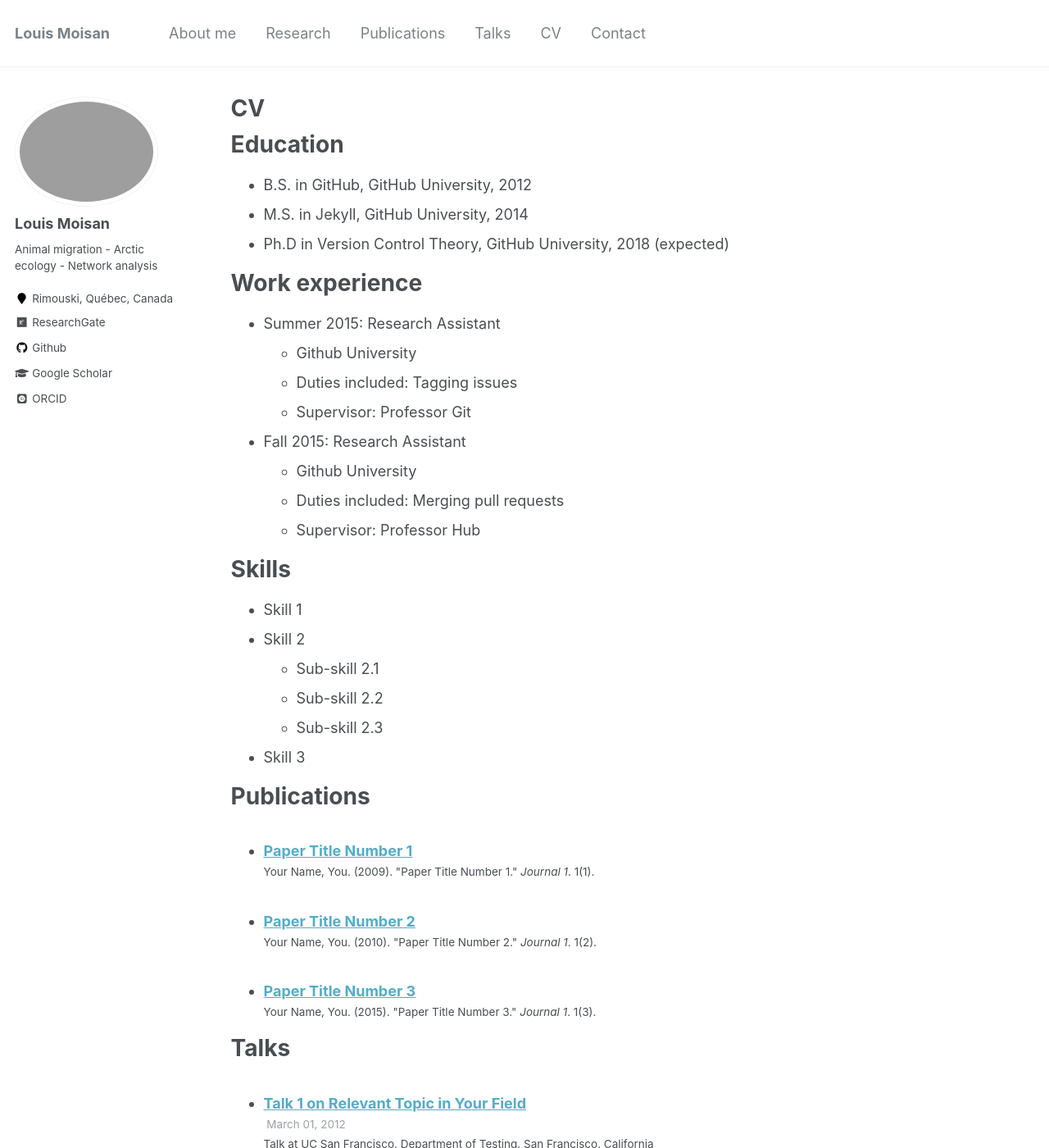
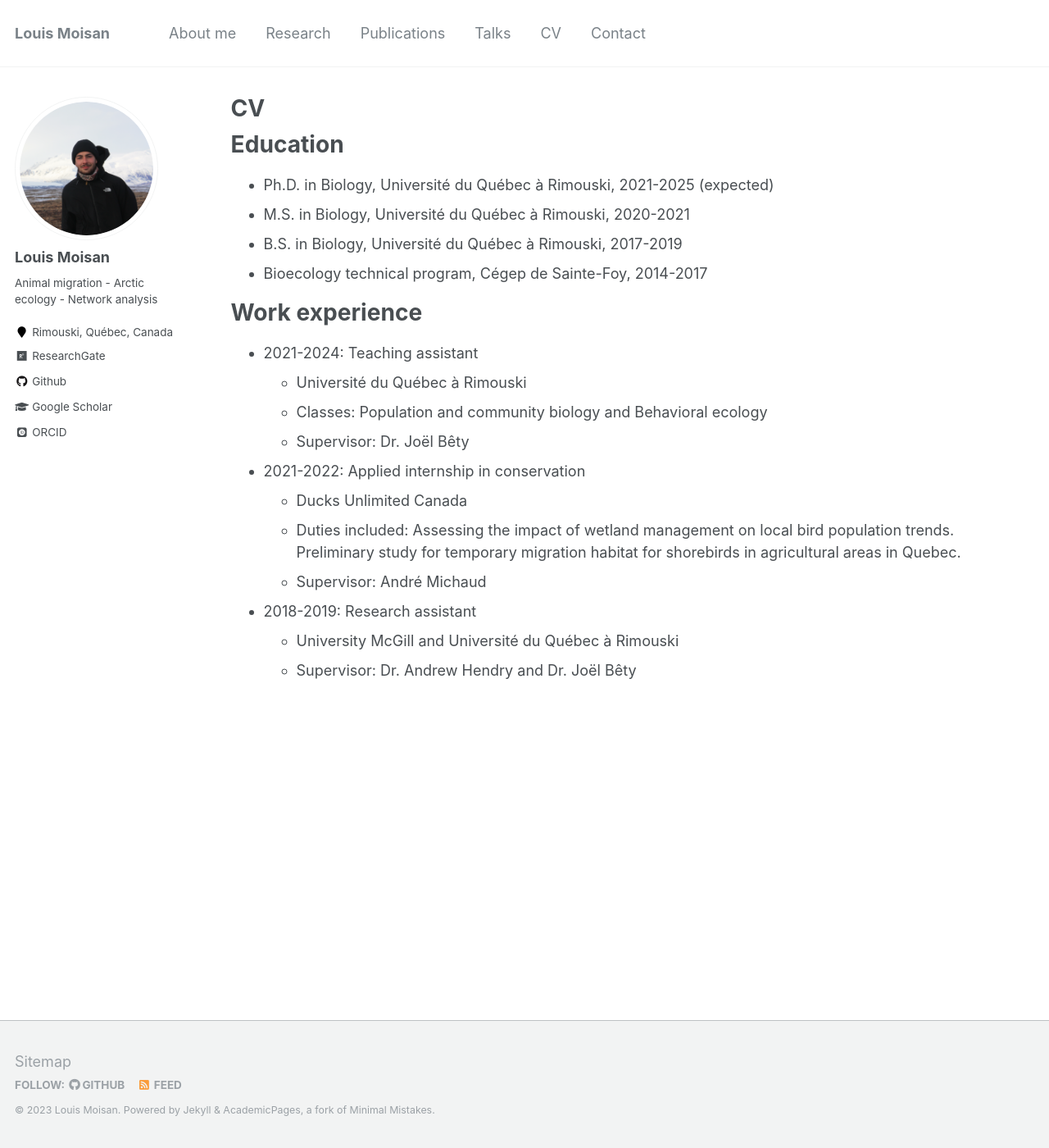
Before and after one commit to Louis-Moisan/Louis-Moisan.github.io, a Jekyll site: the page built from _pages/cv.md, in a window 1280 px wide and 1400 px high. Shown: the whole window at 82% size. Built offline with Jekyll 4.4.1, drawn with Linux system fonts in a browser that asks for light colours; some web fonts are replaced; some of the changed text lies outside the part shown.

Commit message:
Change profile pic and add cv

```diff
--- a/Gemfile
+++ b/Gemfile
@@ -25,3 +25,5 @@ group :jekyll_plugins do
   gem 'jekyll-sitemap'
   gem 'hawkins'
 end
+
+gem "webrick", "~> 1.8"
--- a/_config.yml
+++ b/_config.yml
@@ -81,7 +81,7 @@ analytics:
 # Site Author
 author:
   name             : "Louis Moisan"
-  avatar           : "profile.jpg"
+  avatar           : "profile.png"
   bio              : "Animal migration - Arctic ecology - Network analysis"
   location         : "Rimouski, Québec, Canada"
   employer         :
--- a/_pages/cv.md
+++ b/_pages/cv.md
@@ -11,49 +11,23 @@ redirect_from:
 
 Education
 ======
-* B.S. in GitHub, GitHub University, 2012
-* M.S. in Jekyll, GitHub University, 2014
-* Ph.D in Version Control Theory, GitHub University, 2018 (expected)
+* Ph.D. in Biology, Université du Québec à Rimouski, 2021-2025 (expected)
+* M.S. in Biology, Université du Québec à Rimouski, 2020-2021
+* B.S. in Biology, Université du Québec à Rimouski, 2017-2019
+* Bioecology technical program, Cégep de Sainte-Foy, 2014-2017
 
 Work experience
 ======
-* Summer 2015: Research Assistant
-  * Github University
-  * Duties included: Tagging issues
-  * Supervisor: Professor Git
+* 2021-2024: Teaching assistant
+  * Université du Québec à Rimouski
+  * Classes: Population and community biology and Behavioral ecology
+  * Supervisor: Dr. Joël Bêty
 
-* Fall 2015: Research Assistant
-  * Github University
-  * Duties included: Merging pull requests
-  * Supervisor: Professor Hub
+* 2021-2022: Applied internship in conservation
+  * Ducks Unlimited Canada
+  * Duties included: Assessing the impact of wetland management on local bird population trends. Preliminary study for temporary  migration habitat for shorebirds in agricultural areas in Quebec.
+  * Supervisor: André Michaud
 
-Skills
-======
-* Skill 1
-* Skill 2
-  * Sub-skill 2.1
-  * Sub-skill 2.2
-  * Sub-skill 2.3
-* Skill 3
-
-Publications
-======
-  <ul>{% for post in site.publications %}
-    {% include archive-single-cv.html %}
-  {% endfor %}</ul>
-
-Talks
-======
-  <ul>{% for post in site.talks %}
-    {% include archive-single-talk-cv.html %}
-  {% endfor %}</ul>
-
-Teaching
-======
-  <ul>{% for post in site.teaching %}
-    {% include archive-single-cv.html %}
-  {% endfor %}</ul>
-
-Service and leadership
-======
-* Currently signed in to 43 different slack teams
+* 2018-2019: Research assistant
+  * University McGill and Université du Québec à Rimouski
+  * Supervisor: Dr. Andrew Hendry and Dr. Joël Bêty
```
Also changed, not shown: Gemfile.lock (added), images/profile.png (added), 3 other files.
